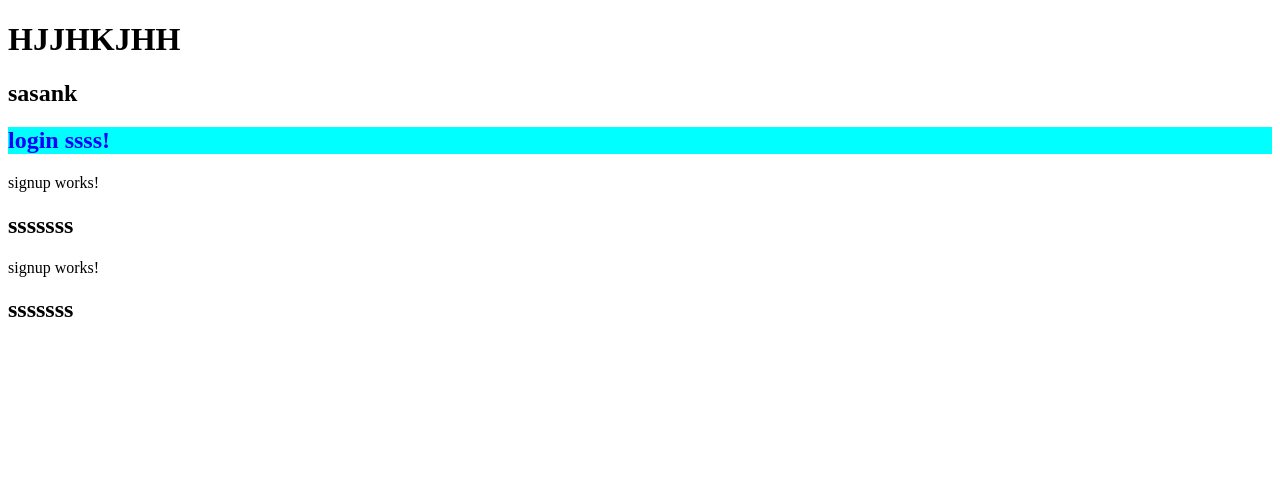
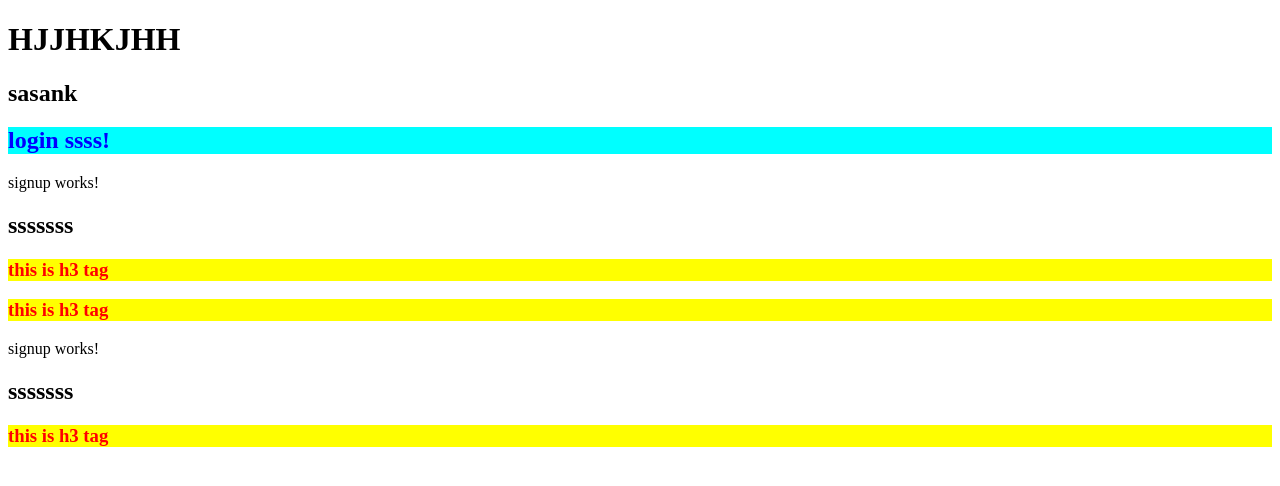
Before and after one commit to sasank2323/angular-new-19, an Angular app: page / in a window 1280 px wide. Shown: the top 486 px of the page. Built offline with nearby package versions, Linux system fonts and the light colour scheme.

Commit message:
global style check in angular.json

```diff
--- a/src/app/app.css
+++ b/src/app/app.css
@@ -0,0 +1,4 @@
+h3{
+    color: red;
+    background-color: yellow;
+}
--- a/src/app/login/login.html
+++ b/src/app/login/login.html
@@ -1,3 +1,5 @@
 <h2>login ssss!</h2>
 <app-signup></app-signup>
 <!-- even thouigh  i imported sign up but login css only apply to login html this is local css ok  -->
+
+<h3>this is h3 tag</h3>
--- a/src/app/signup/signup.html
+++ b/src/app/signup/signup.html
@@ -1,2 +1,3 @@
 <p>signup works!</p>
 <h2>sssssss</h2>
+<h3>this is h3 tag</h3>
--- a/src/styles.css
+++ b/src/styles.css
@@ -1 +1,5 @@
 /* You can add global styles to this file, and also import other style files */
+h3{
+    color: red;
+    background-color: yellow;
+}
```
